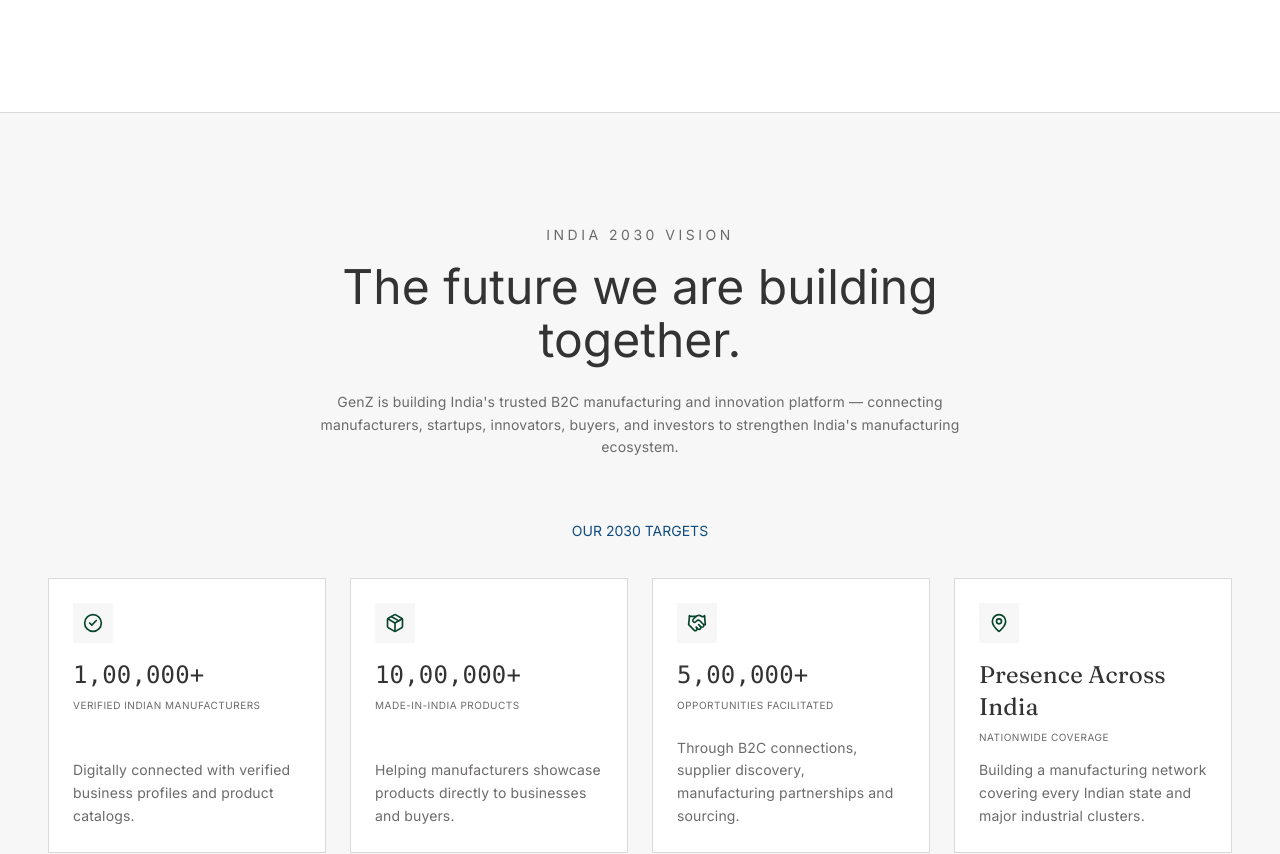
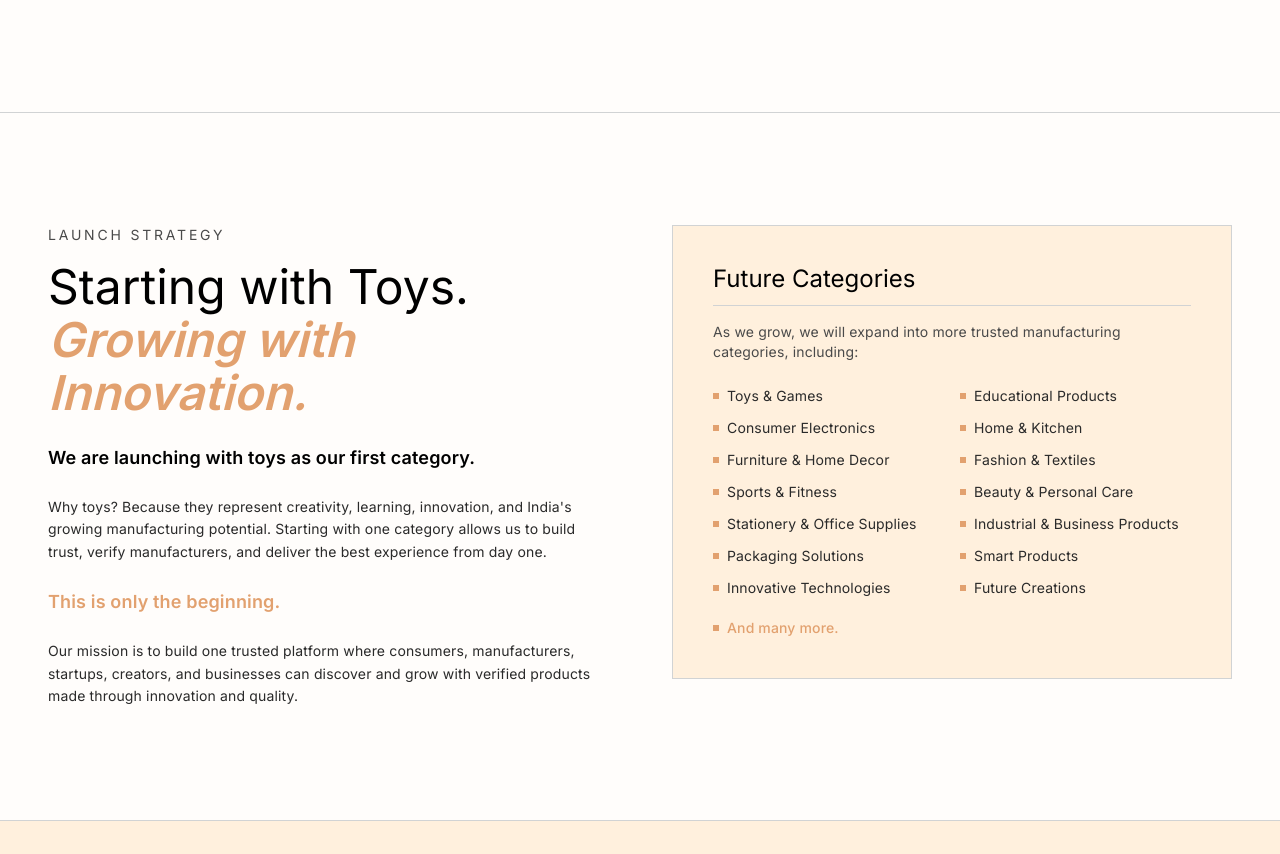
Before and after one commit to Ankith-sara/GenZ, a Next.js app: page /about in a window 1280 px wide. Shown: the part 1988-2842 px from the top of the page. Built offline with nearby package versions, Linux system fonts and the light colour scheme; no server answers.

Commit message:
Theme commit

```diff
--- a/src/app/(main)/about/about-client.tsx
+++ b/src/app/(main)/about/about-client.tsx
@@ -195,7 +195,7 @@ export function InteractiveTimeline() {
               <div
                 className={`h-10 w-10 flex items-center justify-center transition-all duration-300 ${
                   isActive
-                    ? "bg-forest-green text-gold-yellow"
+                    ? "bg-forest-green text-[#FFF0DD]"
                     : "bg-cream-paper text-smoke group-hover:text-ink-black"
                 }`}
               >
@@ -401,6 +401,84 @@ export function AboutClient() {
                 <p className="font-nantes text-xl text-forest-green font-semibold">
                   That is the future I want GenZ to help build.
                 </p>
+              </ScrollReveal>
+            </div>
+
+          </div>
+        </div>
+      </section>
+
+      {/* Launch Strategy: Starting with Toys */}
+      <section className="bg-pure-white py-20 px-6 sm:px-12 md:py-28 border-b border-ash relative overflow-hidden">
+        <div className="absolute inset-0 bg-[radial-gradient(ellipse_at_bottom_left,_var(--tw-gradient-stops))] from-brand-blue/5 via-transparent to-transparent pointer-events-none" />
+        <div className="mx-auto max-w-[1280px]">
+          <div className="grid grid-cols-1 lg:grid-cols-12 gap-12 lg:gap-16 items-start">
+
+            {/* Left side: Headline & Mission */}
+            <div className="lg:col-span-6 space-y-6 text-left">
+              <ScrollReveal>
+                <span className="text-caption font-graphik uppercase tracking-[0.2em] text-smoke mb-4 block">
+                  Launch Strategy
+                </span>
+                <h2 className="font-nantes text-4xl sm:text-5xl font-normal leading-[1.1] text-ink-black mb-6">
+                  Starting with Toys. <br />
+                  <span className="italic text-forest-green font-semibold">Growing with Innovation.</span>
+                </h2>
+              </ScrollReveal>
+
+              <ScrollReveal delay={100} className="space-y-6 font-graphik text-body leading-relaxed text-charcoal">
+                <p className="font-semibold text-ink-black text-lg">
+                  We are launching with toys as our first category.
+                </p>
+                <p>
+                  <strong>Why toys?</strong> Because they represent creativity, learning, innovation, and India&apos;s growing manufacturing potential. Starting with one category allows us to build trust, verify manufacturers, and deliver the best experience from day one.
+                </p>
+                <p className="font-semibold text-forest-green text-lg">
+                  This is only the beginning.
+                </p>
+                <p>
+                  Our mission is to build one trusted platform where consumers, manufacturers, startups, creators, and businesses can discover and grow with verified products made through innovation and quality.
+                </p>
+              </ScrollReveal>
+            </div>
+
+            {/* Right side: Future Categories List Card */}
+            <div className="lg:col-span-6 bg-cream-paper border border-ash p-8 sm:p-10 rounded-none relative">
+              <ScrollReveal delay={200}>
+                <h3 className="font-nantes text-2xl text-ink-black mb-4 pb-3 border-b border-ash">
+                  Future Categories
+                </h3>
+                <p className="text-caption font-graphik text-smoke mb-6">
+                  As we grow, we will expand into more trusted manufacturing categories, including:
+                </p>
+
+                <ul className="grid grid-cols-1 sm:grid-cols-2 gap-y-3 gap-x-4 text-caption font-graphik text-charcoal">
+                  {[
+                    "Toys & Games",
+                    "Educational Products",
+                    "Consumer Electronics",
+                    "Home & Kitchen",
+                    "Furniture & Home Decor",
+                    "Fashion & Textiles",
+                    "Sports & Fitness",
+                    "Beauty & Personal Care",
+                    "Stationery & Office Supplies",
+                    "Industrial & Business Products",
+                    "Packaging Solutions",
+                    "Smart Products",
+                    "Innovative Technologies",
+                    "Future Creations"
+                  ].map((cat, idx) => (
+                    <li key={idx} className="flex items-center gap-2">
+                      <span className="h-1.5 w-1.5 bg-forest-green shrink-0" />
+                      <span>{cat}</span>
+                    </li>
+                  ))}
+                  <li className="flex items-center gap-2 font-medium text-forest-green col-span-2 mt-2">
+                    <span className="h-1.5 w-1.5 bg-forest-green shrink-0" />
+                    <span>And many more.</span>
+                  </li>
+                </ul>
               </ScrollReveal>
             </div>
 
--- a/src/app/dashboard/pending-verification/page.tsx
+++ b/src/app/dashboard/pending-verification/page.tsx
@@ -100,7 +100,7 @@ export default async function PendingVerificationPage() {
         <div className="p-8">
           <div className="flex justify-between items-center mb-6">
             <h3 className="font-serif text-xl text-forest-green font-semibold">Registration Profile</h3>
-            <Badge className="bg-forest-green text-gold-yellow capitalize">
+            <Badge className="bg-forest-green text-[#FFF0DD] capitalize">
               {businessType === "manufacturer" ? "Regular Manufacturer" : businessType === "startup" ? "Startup / Brand" : "Artisan / MSME"}
             </Badge>
           </div>
--- a/src/app/globals.css
+++ b/src/app/globals.css
@@ -2,38 +2,38 @@
 
 :root {
   --radius: 0px;
-  --background: #ffffff;
-  --foreground: #333333;
+  --background: #FFF0DD;
+  --foreground: #000000;
 
-  --card: #ffffff;
-  --card-foreground: #333333;
+  --card: #FFFDFB;
+  --card-foreground: #000000;
 
-  --primary: #333333;
-  --primary-foreground: #ffffff;
+  --primary: #000000;
+  --primary-foreground: #FFF0DD;
 
-  --secondary: #ffffff;
-  --secondary-foreground: #333333;
+  --secondary: #FFF0DD;
+  --secondary-foreground: #000000;
 
-  --muted: #f7f7f7;
-  --muted-foreground: #6c6a6a;
+  --muted: #FFF0DD;
+  --muted-foreground: #4A4A4A;
 
-  --accent: #FFDA58;
-  --accent-foreground: #333333;
+  --accent: #E2A16F;
+  --accent-foreground: #000000;
 
   --destructive: #D32F2F;
   --destructive-foreground: #ffffff;
 
-  --border: #dadada;
-  --input: #333333;
-  --ring: #333333;
+  --border: #D1D3D4;
+  --input: #000000;
+  --ring: #E2A16F;
 
-  --forest-green: #09452b;
-  --forest-mid: #06301e;
-  --gold-yellow: #ffda58;
-  --brand-blue: #0f4c81;
-  --dark-band: #09452b;
-  --dark-band-foreground: #ffffff;
-  --light-gray-bg: #f7f7f7;
+  --forest-green: #E2A16F;
+  --forest-mid: #cc8854;
+  --gold-yellow: #F0E76F;
+  --brand-blue: #86B0BD;
+  --dark-band: #000000;
+  --dark-band-foreground: #FFF0DD;
+  --light-gray-bg: #FFF0DD;
 }
 
 @theme inline {
@@ -65,28 +65,28 @@
   --color-light-gray-bg: var(--light-gray-bg);
 
   /* ── Slate semantic tokens ── */
-  --color-slate-text-primary: #333333;
-  --color-slate-text-subdued: #6c6a6a;
-  --color-slate-text-inverse: #ffffff;
-  --color-slate-surface-primary: #ffffff;
-  --color-slate-surface-secondary: #f7f7f7;
-  --color-slate-surface-inverse: #333333;
-  --color-slate-border-muted: #dadada;
-  --color-slate-action-hover: #000000;
+  --color-slate-text-primary: #000000;
+  --color-slate-text-subdued: #4A4A4A;
+  --color-slate-text-inverse: #FFF0DD;
+  --color-slate-surface-primary: #FFF0DD;
+  --color-slate-surface-secondary: #FFFDFB;
+  --color-slate-surface-inverse: #000000;
+  --color-slate-border-muted: #D1D3D4;
+  --color-slate-action-hover: #E2A16F;
 
   /* Legacy aliases the components still reference */
-  --color-ink-black: #333333;
-  --color-charcoal: #6c6a6a;
-  --color-deep-forest: #09452b;
-  --color-smoke: #6c6a6a;
-  --color-ash: #dadada;
-  --color-cream-paper: #f7f7f7;
-  --color-pure-white: #ffffff;
-  --color-paper-white: #ffffff;
-  --color-butter-highlight: #ffda58;
-  --color-pale-sage: #f7f7f7;
-  --color-chartreuse-lime: #ffda58;
-  --color-vivid-green: #10b981;
+  --color-ink-black: #000000;
+  --color-charcoal: #2A2A2A;
+  --color-deep-forest: #E2A16F;
+  --color-smoke: #4A4A4A;
+  --color-ash: #D1D3D4;
+  --color-cream-paper: #FFF0DD;
+  --color-pure-white: #FFFDFB;
+  --color-paper-white: #FFFDFB;
+  --color-butter-highlight: #F0E76F;
+  --color-pale-sage: #86B0BD;
+  --color-chartreuse-lime: #F0E76F;
+  --color-vivid-green: #E2A16F;
 
   --font-sans: var(--font-graphik);
   --font-serif: var(--font-grenette);
--- a/src/components/footer.tsx
+++ b/src/components/footer.tsx
@@ -23,7 +23,7 @@ function InstagramIcon({ className = "h-5 w-5" }: { className?: string }) {
 
 export function Footer() {
   return (
-    <footer className="bg-forest-green text-white border-t border-white/5 py-20 px-6 sm:px-12 text-left relative overflow-hidden font-sans">
+    <footer className="bg-black text-white border-t border-white/5 py-20 px-6 sm:px-12 text-left relative overflow-hidden font-sans">
       {/* Subtle background glow/pattern */}
       <div className="absolute inset-0 bg-[radial-gradient(ellipse_at_bottom_right,_var(--tw-gradient-stops))] from-white/5 via-transparent to-transparent pointer-events-none" />
 
--- a/src/components/newsletter-form.tsx
+++ b/src/components/newsletter-form.tsx
@@ -91,7 +91,7 @@ export function NewsletterForm() {
         <Button
           type="submit"
           disabled={status === "submitting"}
-          className="bg-gold-yellow text-forest-green hover:bg-gold-yellow/90 font-medium uppercase tracking-wider text-xs px-6 h-12 rounded-[4px] shrink-0 border-none transition-all hover:scale-[1.02] disabled:opacity-50"
+          className="bg-gold-yellow text-white hover:bg-gold-yellow/90 font-medium uppercase tracking-wider text-xs px-6 h-12 rounded-[4px] shrink-0 border-none transition-all hover:scale-[1.02] disabled:opacity-50"
         >
           {status === "submitting" ? "Subscribing..." : "Subscribe"}
         </Button>
```
Also changed, not shown: src/app/(main)/page.tsx (+43 -51 lines), src/app/admin/dashboard/page.tsx (+4 -4 lines), src/app/admin/dashboard/verifications/[id]/page.tsx (+4 -4 lines), public/hero_background.png (added).
